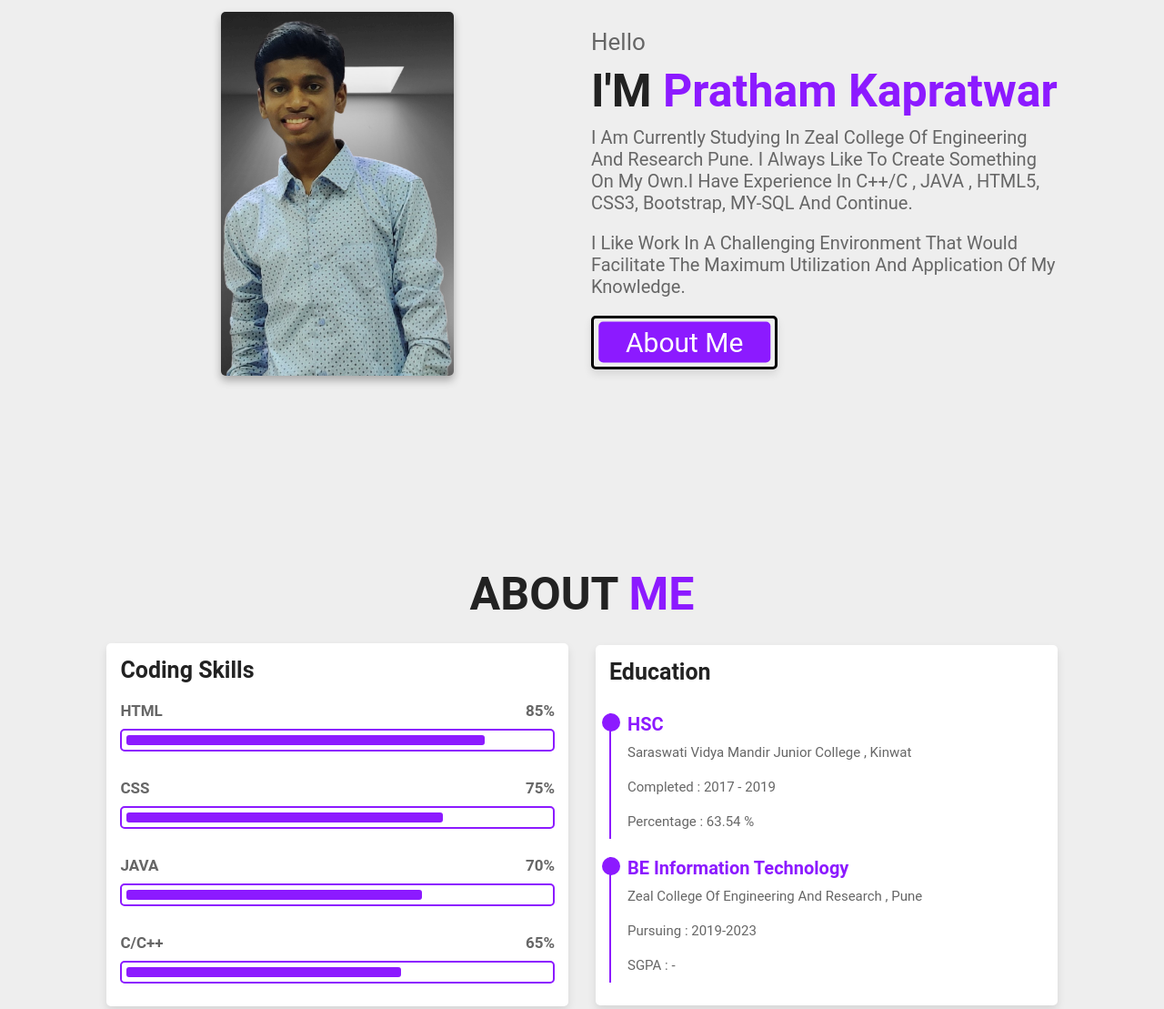
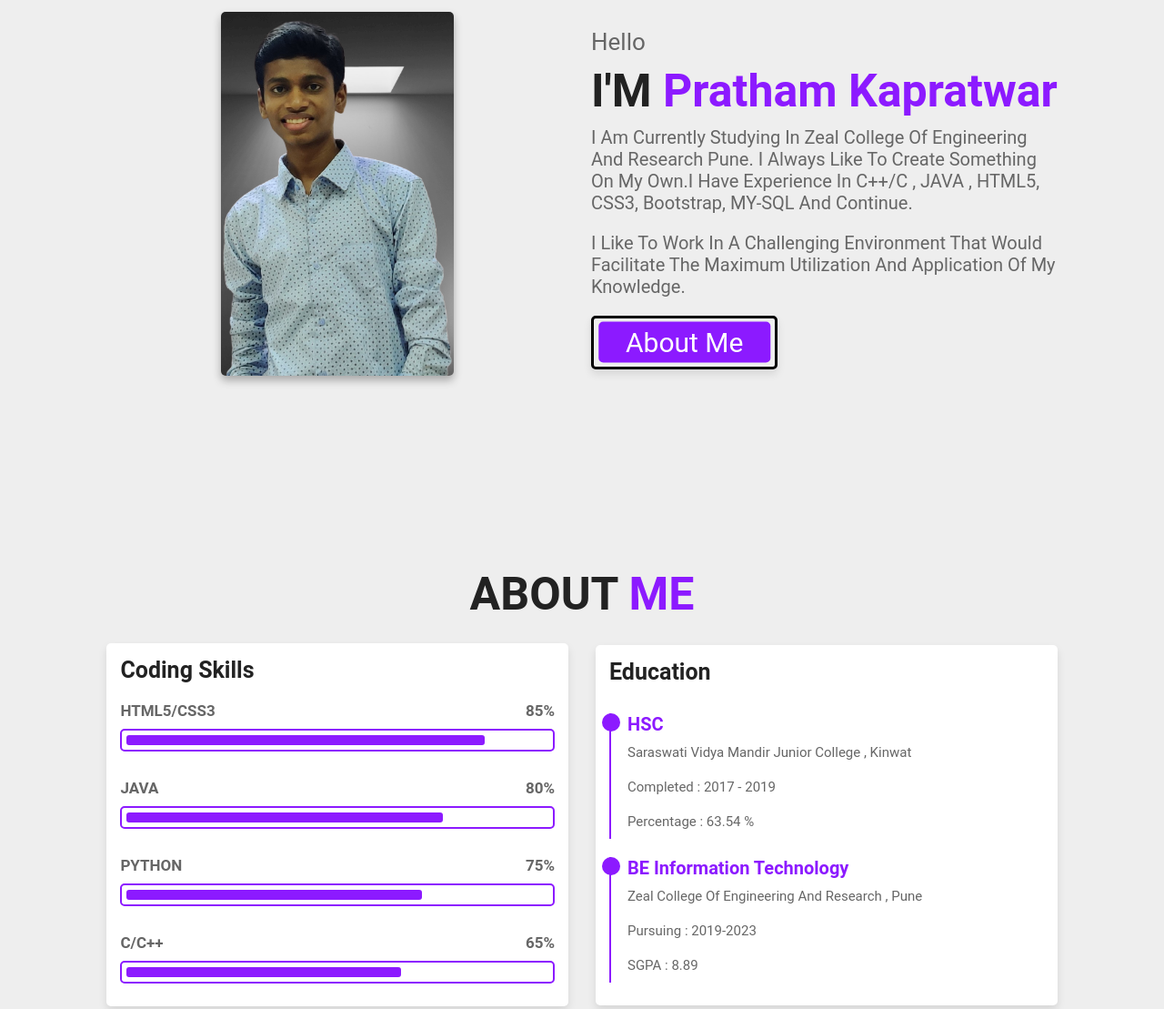
Before and after one commit to pratham-kapratwar/pratham-kapratwar.github.io, a plain HTML site: page index.html in a window 1280 px wide. Shown: the part 186-1295 px from the top of the page at 91% size. Drawn offline with nearby package versions, Linux system fonts and the light colour scheme.

Commit message:
Updates on content
Some updates on content and updated the resume

```diff
--- a/index.html
+++ b/index.html
@@ -33,7 +33,7 @@
         <span class="hello">hello</span>
         <h3> I'M <span>Pratham Kapratwar</span> </h3>
         <p>I am currently studying in Zeal College Of Engineering And Research Pune. I always like to create something on my own.I have experience in C++/C , JAVA , HTML5, CSS3, Bootstrap, MY-SQL And Continue.</p>
-        <p>I like work in a challenging environment that would facilitate the maximum utilization and application of my knowledge.</p>
+        <p>I like To work in a challenging environment that would facilitate the maximum utilization and application of my knowledge.</p>
         <a href="#about" class="btn">about me</a>
     </div>
 </section>
@@ -46,15 +46,15 @@
         <div class="box">
             <h3 class="title">coding skills</h3>
             <div class="progress">
-                <h3> HTML <span>85%</span> </h3>
+                <h3> HTML5/CSS3 <span>85%</span> </h3>
                 <div class="bar"><span></span></div>
             </div>
             <div class="progress">
-                <h3> CSS <span>75%</span> </h3>
+                <h3> JAVA <span>80%</span> </h3>
                 <div class="bar"><span></span></div>
             </div>
             <div class="progress">
-                <h3> JAVA <span>70%</span> </h3>
+                <h3> PYTHON <span>75%</span> </h3>
                 <div class="bar"><span></span></div>
             </div>
             <div class="progress">
@@ -77,7 +77,7 @@
                 <h3>BE Information Technology</h3>
                 <p>Zeal College Of Engineering And Research , Pune</p>
                 <p>Pursuing : 2019-2023</p>
-                <p>SGPA : -</p>
+                <p>SGPA : 8.89</p>
             </div>
         </div>
     </div>
@@ -135,6 +135,13 @@
             <p>created an stock visualizer web app.in this project user can find the stock prices easily  by simply entering the stock name as stock ticker.</p>
             <p>Developed using PYTHON</p>
         </div>
+        <div class="box">
+            <span class="number">4</span>
+            <img src="images/a1.png" alt="">
+            <h3>Crop care recommending system</h3>
+            <p>Created an crop care recommender system to help the farmers to get an idea which crop we have to grow in that particular farm area.</p>
+            <p>Developed using PYTHON,ML</p>
+        </div>
     </div>
 </section>
 <!-- project section ends -->
```
Also changed, not shown: images/a1.jpg (added), images/a1.png (added), 1 other file.
